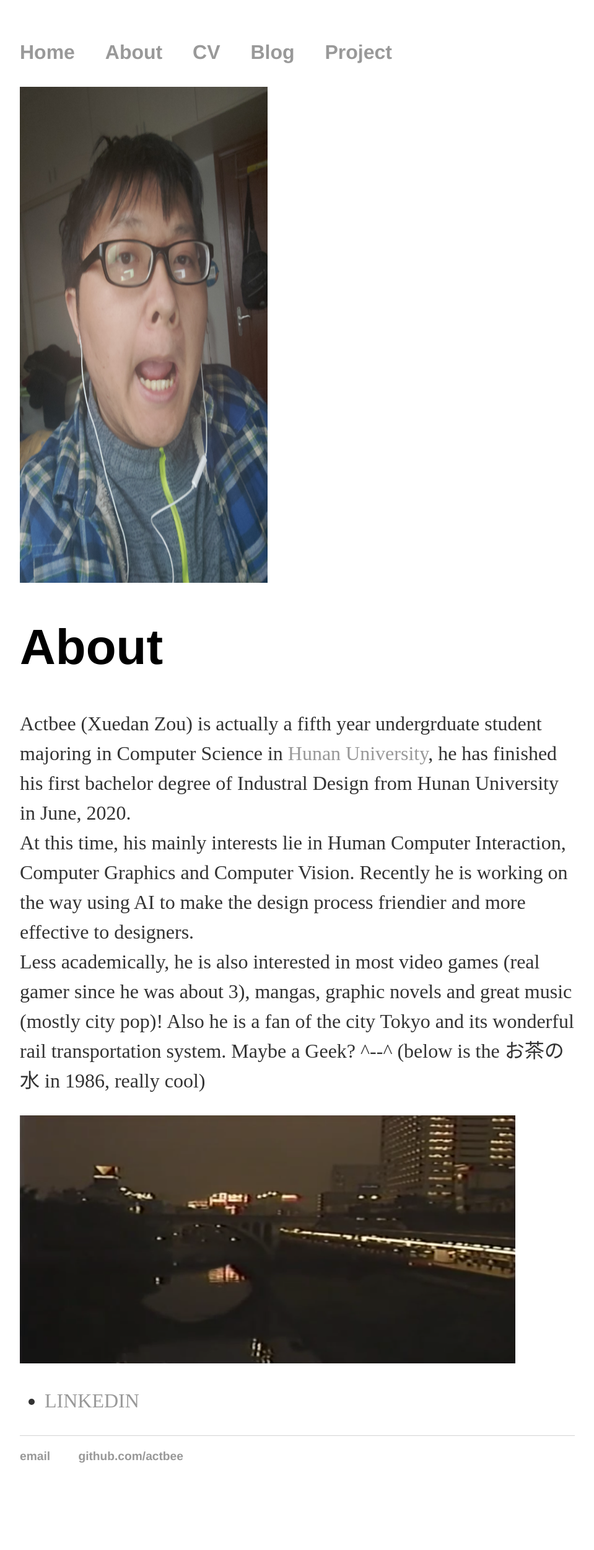
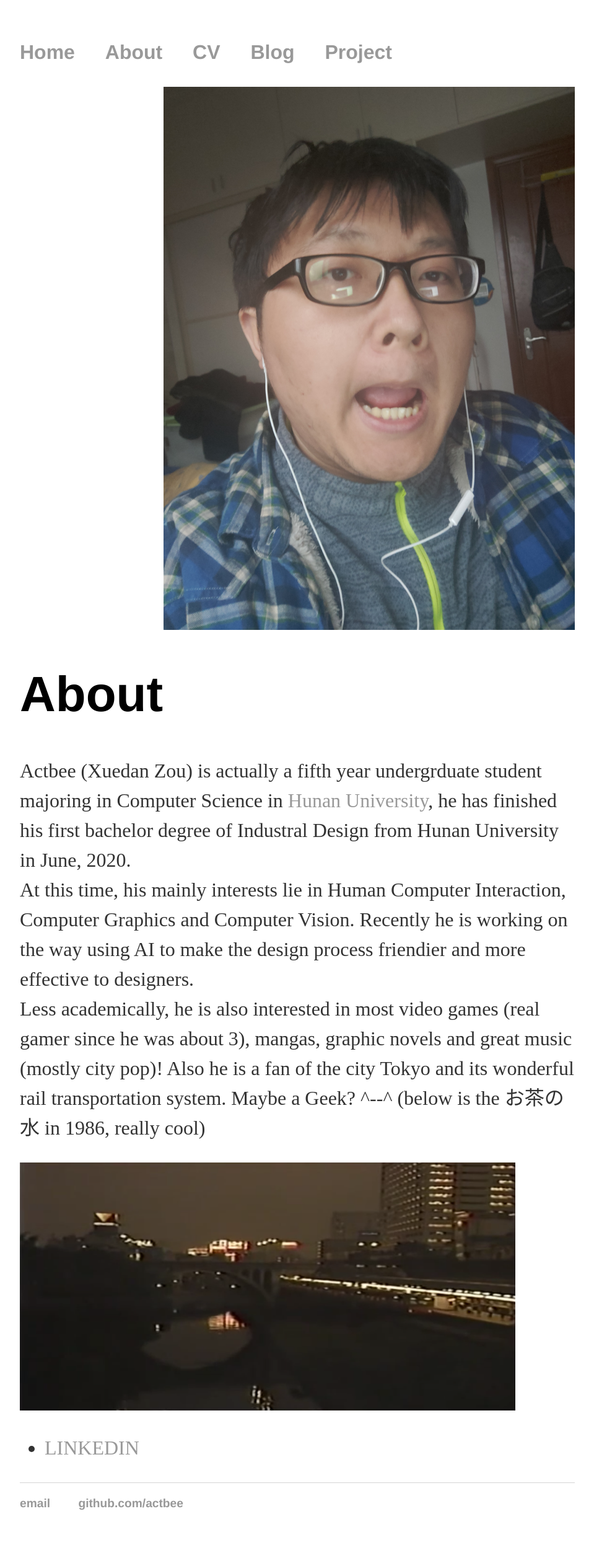
Before and after one commit to actbee/actbee.github.io, a Jekyll site: the page built from about/index.html, in a window 1280 px wide. Shown: the whole page at 62% size, without its empty margins (160-1119 px from the left). Built offline with Jekyll 4.4.1, drawn with Linux system fonts in a browser that asks for light colours; before the commit the page ends 2424 px from its top, so only the background shows below that.

Commit message:
fixed again

```diff
--- a/about/index.html
+++ b/about/index.html
@@ -4,7 +4,9 @@
 ---
 
 		<div class="about">
-		<img src="https://github.com/actbee/actbee.github.io/blob/master/images/self.png?raw=true“  align="right" width="400" height="800" />
+		<div align="right">
+		<img src="https://github.com/actbee/actbee.github.io/blob/master/images/self.png?raw=true“  width="200" />
+		</div>
 			<h1>About</h1>
 			<p>Actbee (Xuedan Zou) is actually a fifth year undergrduate student majoring in Computer Science in <a href="https://actbee.github.io/blog/2021/01/13/Why-Hunan-University-Is-Rocking">Hunan University</a>, he has finished his first bachelor degree of Industral
 			Design from Hunan University in June, 2020.<br>
```
